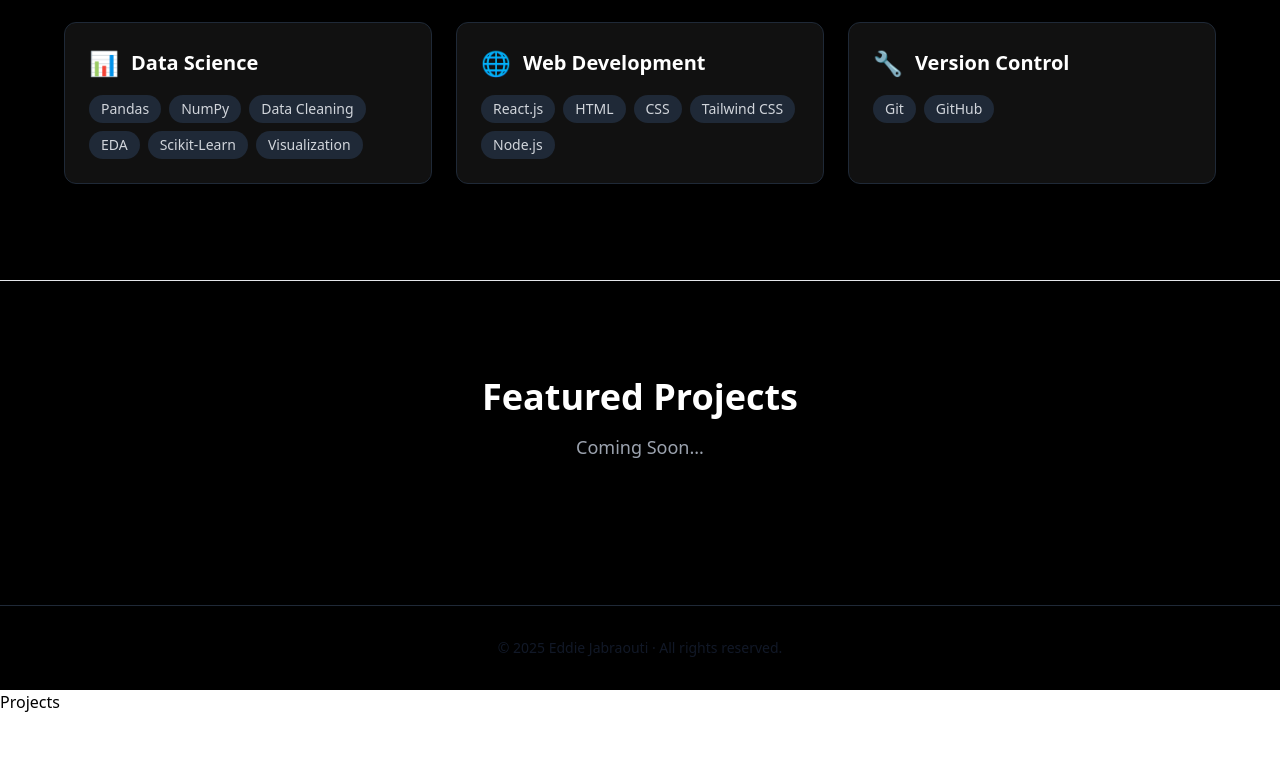
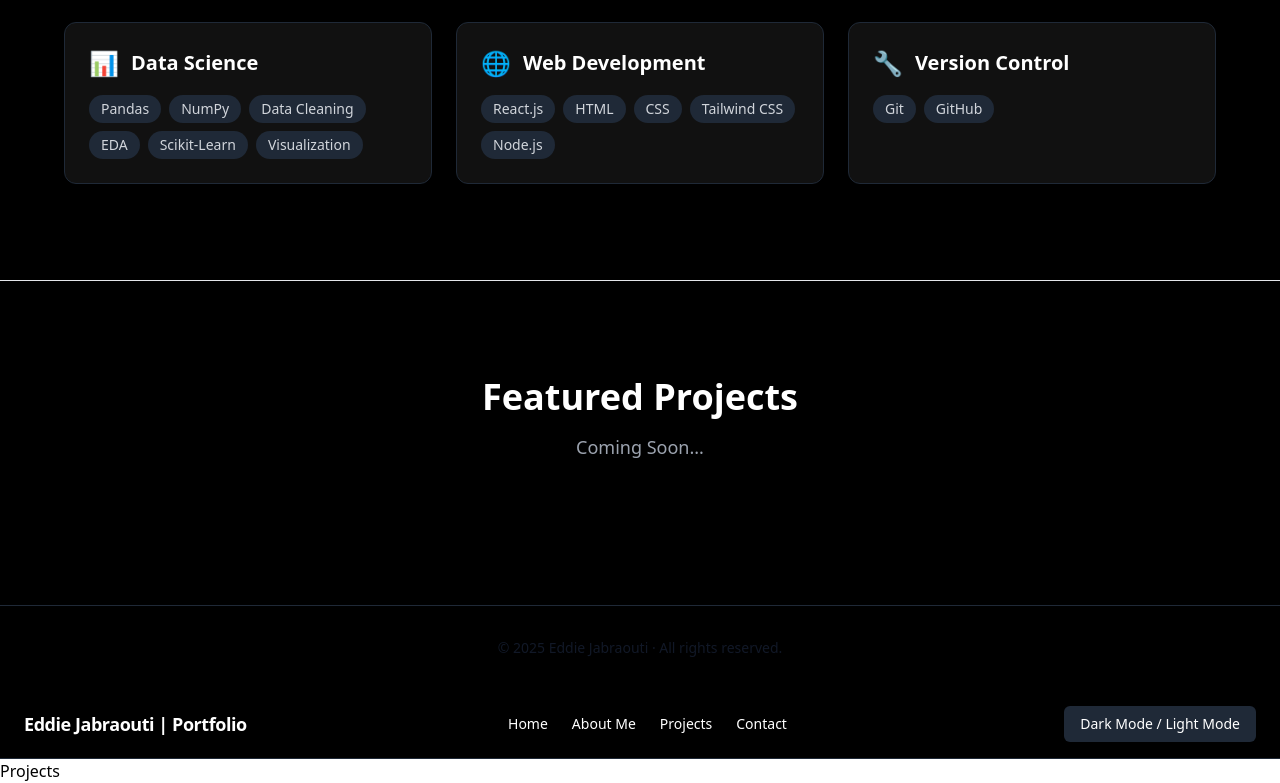
Before and after one commit to EddieJabraouti/Portfolio-2025, a React (Vite) app: page /projects in a window 1280 px wide. Shown: the part 1342-2125 px from the top of the page. Before the commit the page ends 2056 px from the top, so only its background shows below. Built offline with nearby package versions, Linux system fonts and the light colour scheme.

Commit message:
Commit 5

```diff
--- a/src/pages/About.jsx
+++ b/src/pages/About.jsx
@@ -1,8 +1,12 @@
 import React from 'react'
+import Navbar from './Navbar';
 
 const About = () => {
   return (
+    <>
+    <Navbar/>
     <div>About</div>
+    </>
   )
 }
 
--- a/src/pages/Contact.jsx
+++ b/src/pages/Contact.jsx
@@ -1,8 +1,12 @@
 import React from 'react'
+import Navbar from './Navbar';
 
 const Contact = () => {
   return (
+    <>
+    <Navbar/>
     <div>Contact</div>
+    </>
   )
 }
 
--- a/src/pages/Projects.jsx
+++ b/src/pages/Projects.jsx
@@ -1,8 +1,12 @@
 import React from 'react'
+import Navbar from './Navbar';
 
 const Projects = () => {
   return (
+    <>
+    <Navbar/>
     <div>Projects</div>
+    </>
   )
 }
 
```
